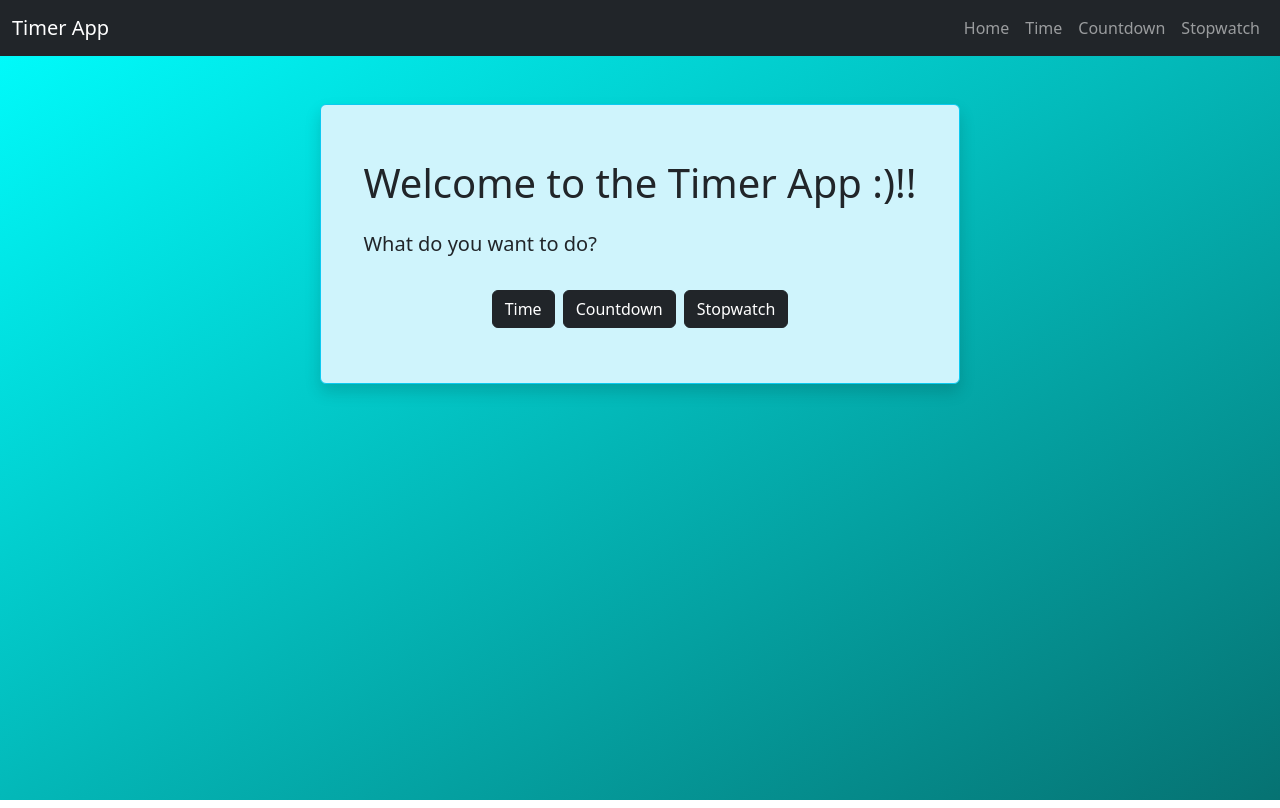
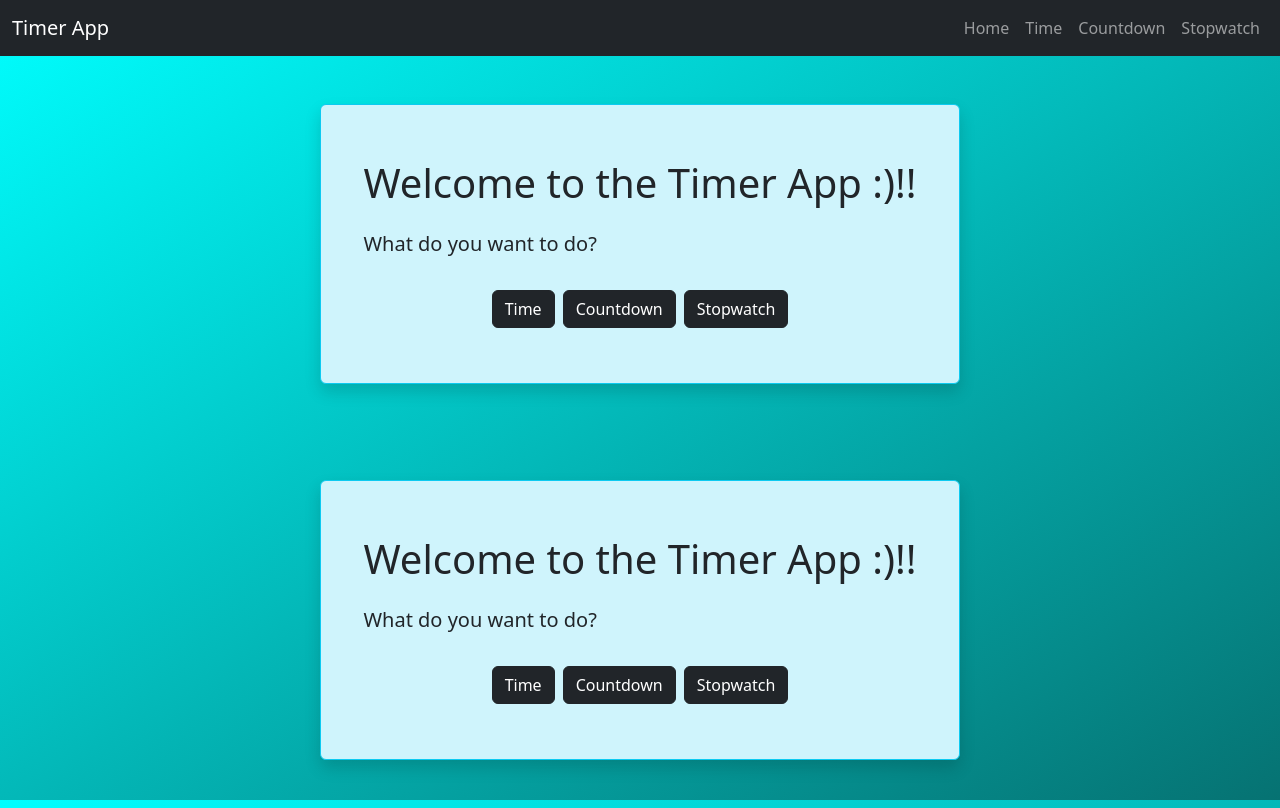
Before and after one commit to oluwayomid00/timerApp, a React (Create React App) app: page / in a window 1280 px wide. Built offline with nearby package versions, Linux system fonts and the light colour scheme.

Commit message:
Home page adjusted

```diff
--- a/src/App.js
+++ b/src/App.js
@@ -9,7 +9,7 @@ import Navbar from './components/Navbar';
 
 function App() {
   return (
-    <div className=''>
+    <div>
       <Navbar/>
       <Routes>
         <Route path='/' element={<Home/>}> </Route>
@@ -17,6 +17,7 @@ function App() {
         <Route path='/countdown' element={<Countdown/>}> </Route>
         <Route path='/stopwatch' element={<Stopwatch/>}> </Route>
       </Routes>
+      <Home/>
     </div>
   );
 }
```
